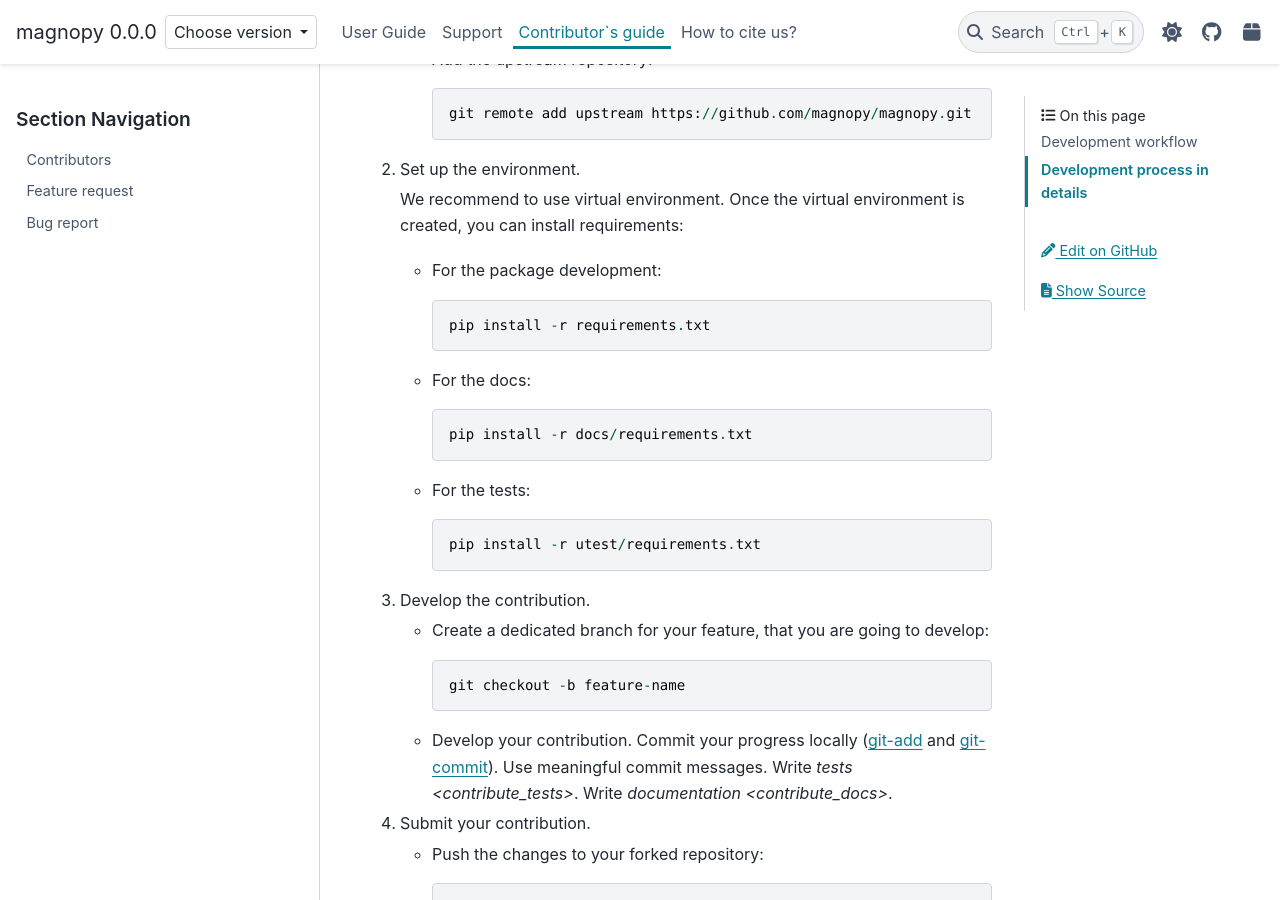
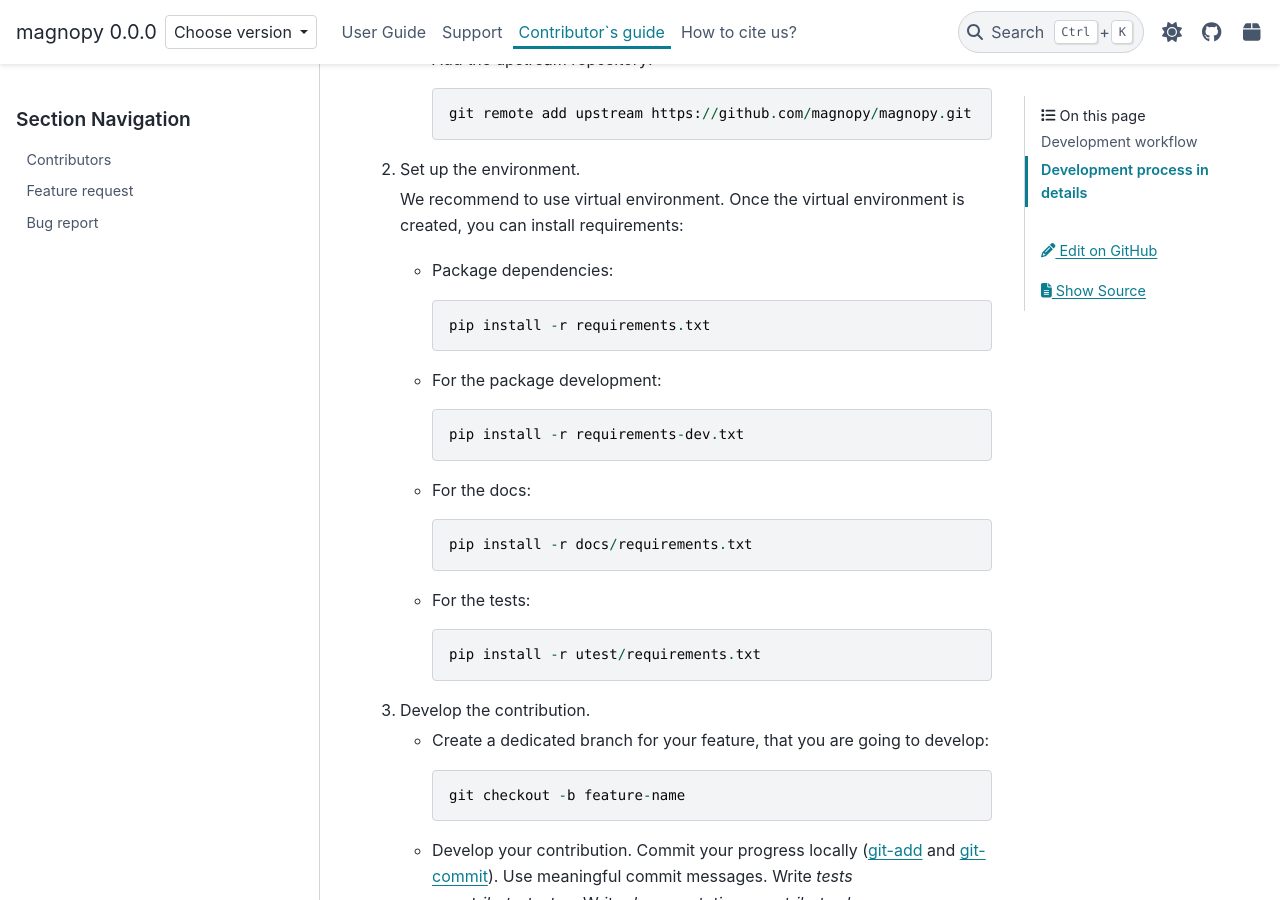
Before and after one commit to marcomarino123/magnopy, a Sphinx documentation site: the page built from docs/source/contribute/index.rst, in a window 1280 px wide and 900 px high, scrolled down 1046 px. Built offline with Sphinx 7.4.7 and the PyData theme 0.15.4, drawn with Linux system fonts in a browser that asks for light colours; a script that is not in the unit is left out.

Commit message:
Separate package requirements from development ones

```diff
--- a/docs/source/contribute/index.rst
+++ b/docs/source/contribute/index.rst
@@ -30,6 +30,7 @@ the corresponding links below.
 
    * Go to the |repository|_ and click on the "Fork" button.
      Now you have your own copy of the Magnopy repository in your GitHub account.
+
    * Clone your copy of the repository to your local machine:
 
      - If you are using ssh-key::
@@ -43,6 +44,7 @@ the corresponding links below.
    * Change the directory::
 
       cd magnopy
+
    * Add the upstream repository::
 
       git remote add upstream https://github.com/magnopy/magnopy.git
@@ -52,12 +54,18 @@ the corresponding links below.
    We recommend to use virtual environment. Once the virtual environment is created,
    you can install requirements:
 
+   * Package dependencies::
+
+      pip install -r requirements.txt
+
    * For the package development::
 
-      pip install -r requirements.txt
+      pip install -r requirements-dev.txt
+
    * For the docs::
 
       pip install -r docs/requirements.txt
+
    * For the tests::
 
       pip install -r utest/requirements.txt
--- /dev/null
+++ b/requirements-dev.txt
@@ -0,0 +1,5 @@
+# Developments tools
+pre-commit
+black
+isort
+matplotlib
```
Also changed, not shown: requirements.txt (+1 -6 lines).
